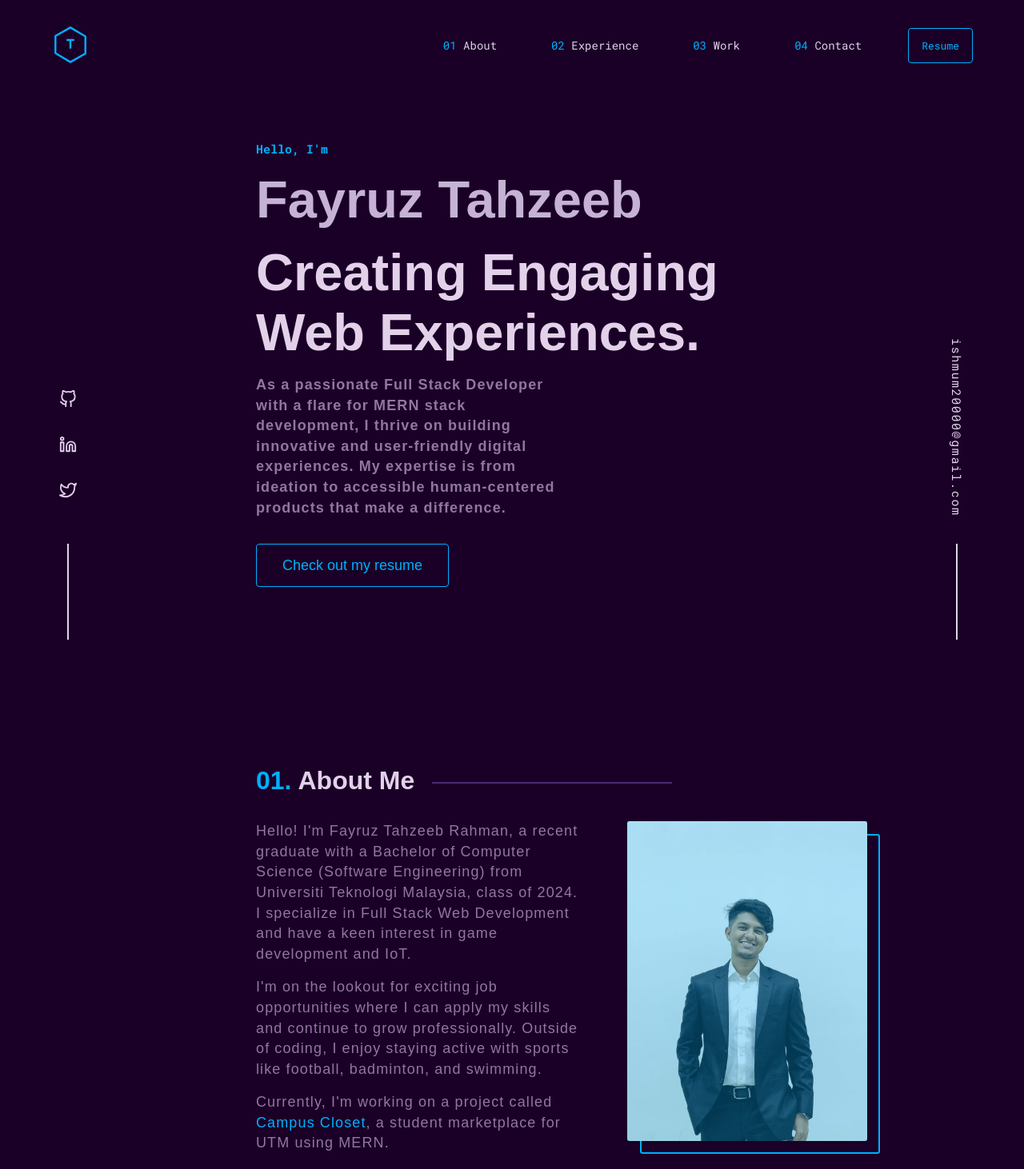
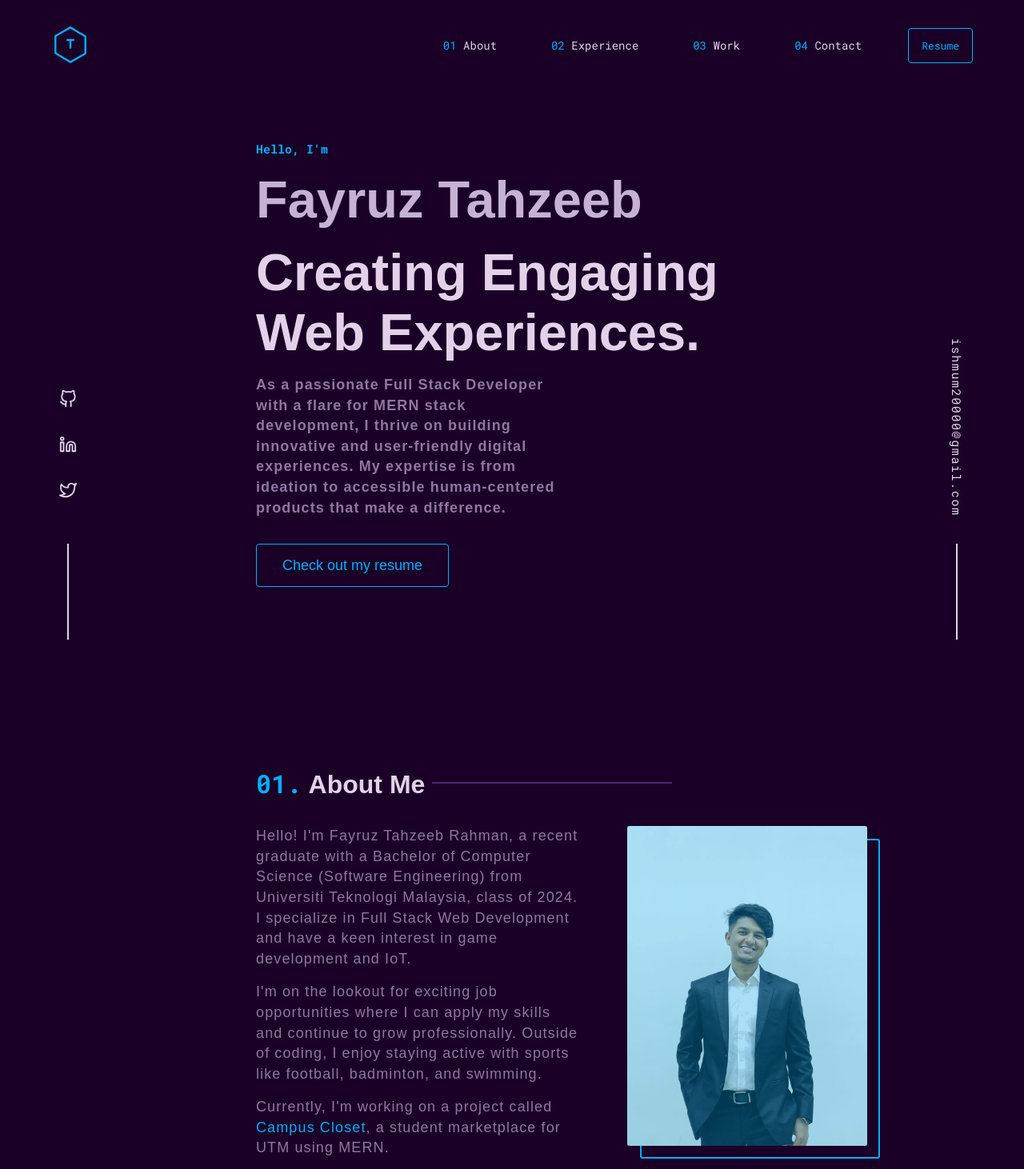
Before and after one commit to ishmumr7/portfolio, a Next.js app: page / in a window 1280 px wide. Shown: the top 1462 px of the page at 80% size. Built offline with nearby package versions, Linux system fonts and the light colour scheme.

Commit message:
Update counter font

```diff
--- a/src/scss/sections/_about.scss
+++ b/src/scss/sections/_about.scss
@@ -9,6 +9,7 @@
       font-size: var(--tx2large);
       font-weight: 700&;
       &::before {
+        font-family: var(--roboto-mono);
         counter-increment: title;
         content: "0" counter(title) ".";
         margin-right: 0.5rem;
```
